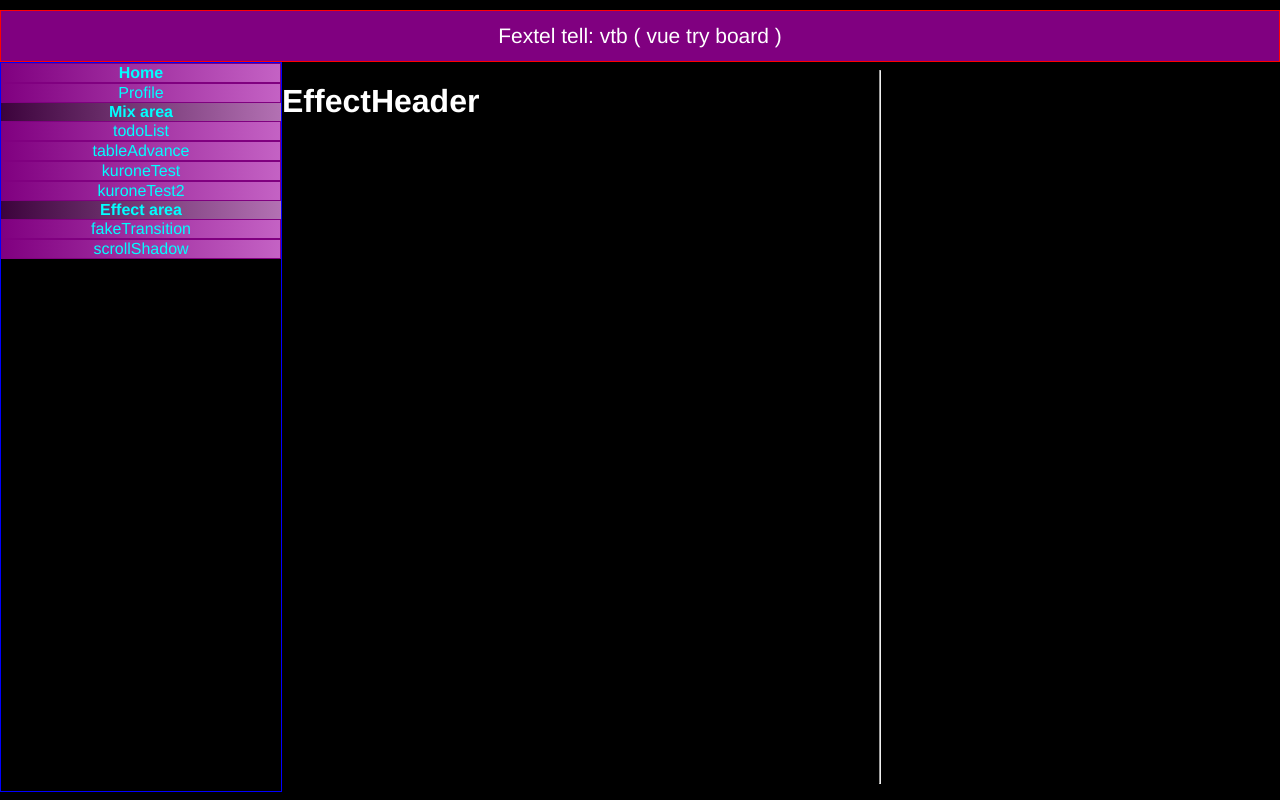
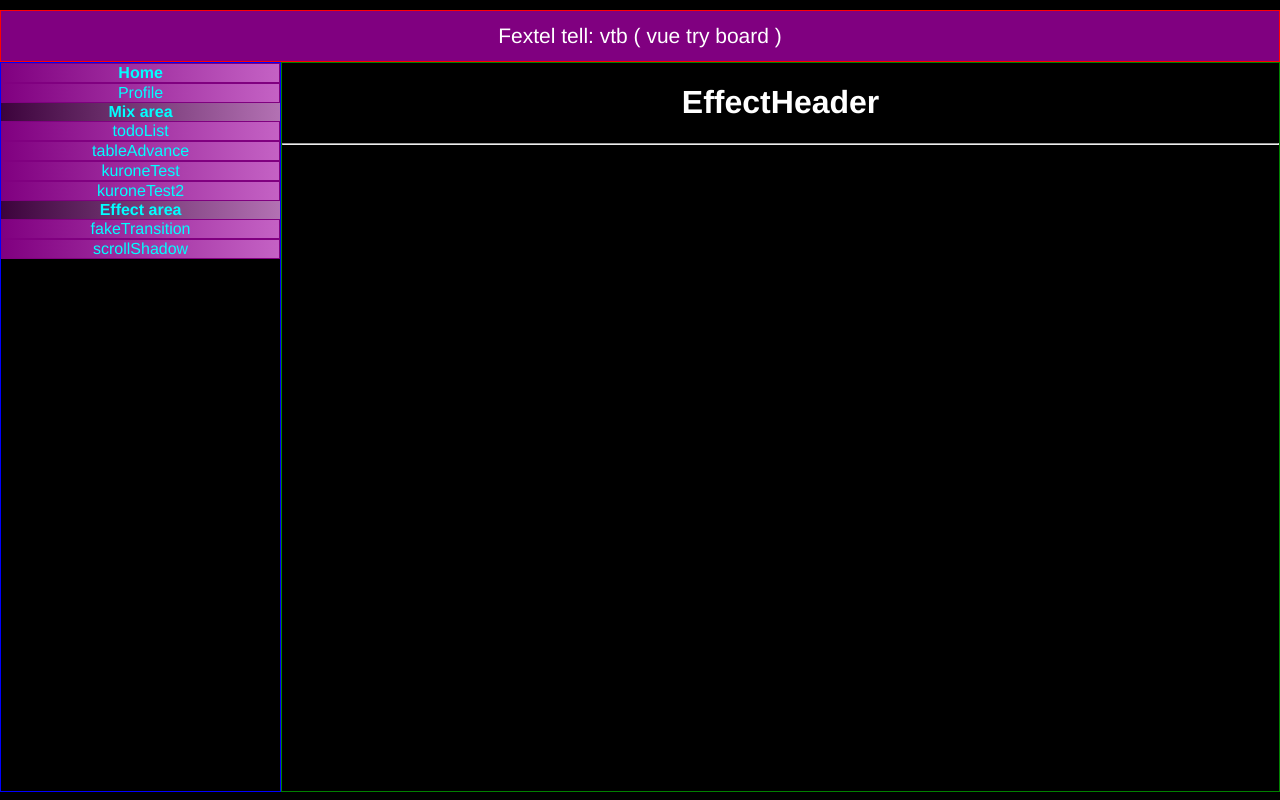
Before and after one commit to mitetsu-kurone/kurone, a Vue app: page /#/effect in a window 1280 px wide. Built offline with nearby package versions, Linux system fonts and the light colour scheme.

Commit message:
[change]update version flag

```diff
--- a/src/views/Effect/Header.vue
+++ b/src/views/Effect/Header.vue
@@ -1,7 +1,9 @@
 <template>
-  <h1>EffectHeader</h1>
-  <hr />
-  <router-view />
+  <div>
+    <h1>EffectHeader</h1>
+    <hr />
+    <router-view />
+  </div>
 </template>
 
 <script>
--- a/src/views/Mix/Header.vue
+++ b/src/views/Mix/Header.vue
@@ -1,7 +1,9 @@
 <template>
-  <h1>MixHeader</h1>
-  <hr />
-  <router-view />
+  <div>
+    <h1>MixHeader</h1>
+    <hr />
+    <router-view />
+  </div>
 </template>
 
 <script>
```
Also changed, not shown: package.json (+5 -4 lines), 1 other file (tests, documents, lock files or other folders).
